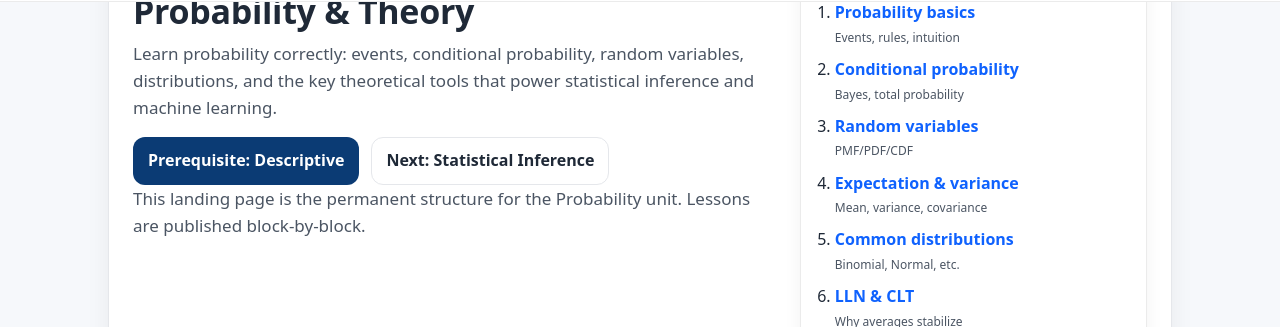
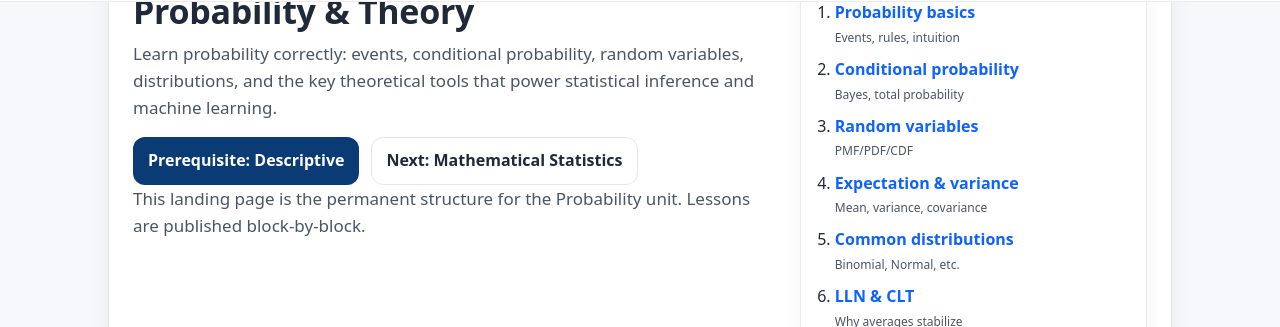
Before and after one commit to ammar-homaida-statistics/easystatisticsacademy, a Jekyll site: the page built from probability/index.md, in a window 1280 px wide and 1400 px high, scrolled down 342 px. Shown: the part 111-438 px from the top of the window. Built offline with Jekyll 4.4.1, drawn with Linux system fonts in a browser that asks for light colours; our own code applies the rules of GitHub Pages for plain Markdown files; some of the changed text lies outside the part shown.

Commit message:
change order

```diff
--- a/probability/index.md
+++ b/probability/index.md
@@ -40,7 +40,7 @@ sidebar: false
 
       <div class="hero-actions">
         <a class="btn" href="/descriptive/">Prerequisite: Descriptive</a>
-        <a class="btn btn-outline" href="/inference/">Next: Statistical Inference</a>
+        <a class="btn btn-outline" href="/mathematical-statistics/">Next: Mathematical Statistics</a>
       </div>
 
       <p class="muted-mini">
@@ -221,7 +221,7 @@ sidebar: false
       </div>
       <div class="mini">
         <div class="mini-title">Next section</div>
-        <div class="mini-body">Continue to <strong>Statistical Inference</strong> after completing this unit.</div>
+        <div class="mini-body">Continue to <strong>Mathematical Statistics</strong> after completing this unit.</div>
       </div>
       <div class="mini">
         <div class="mini-title">Software later</div>
```
